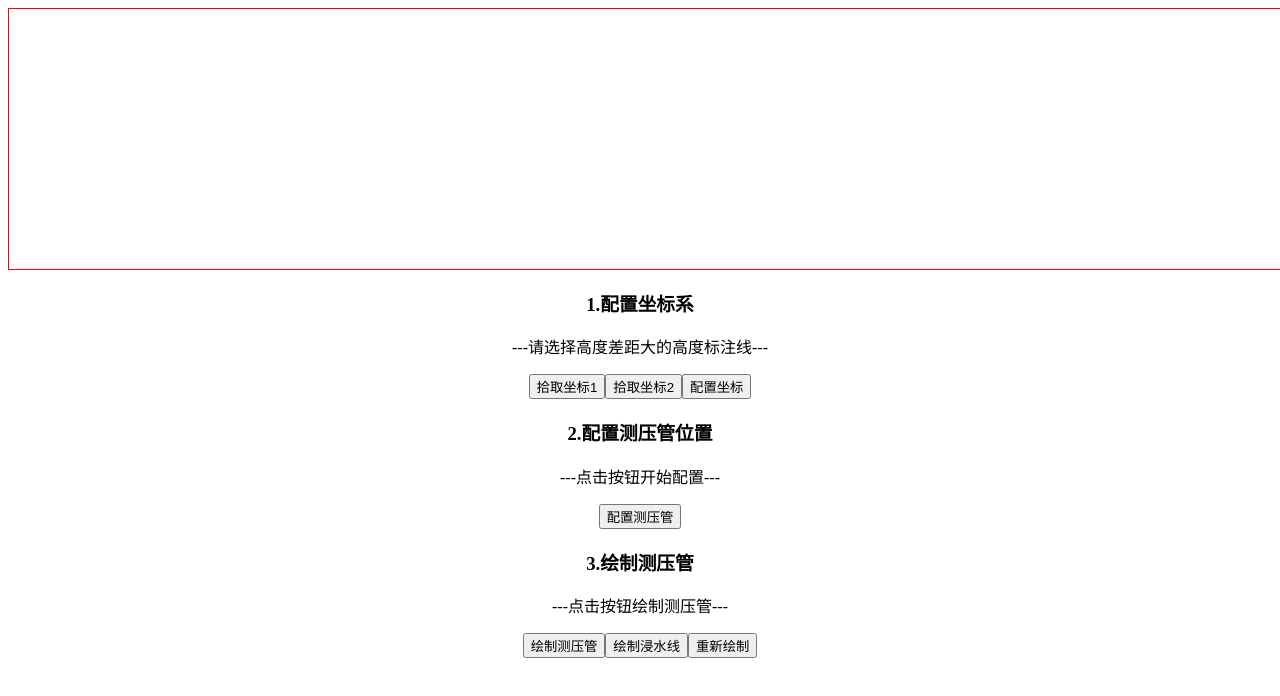
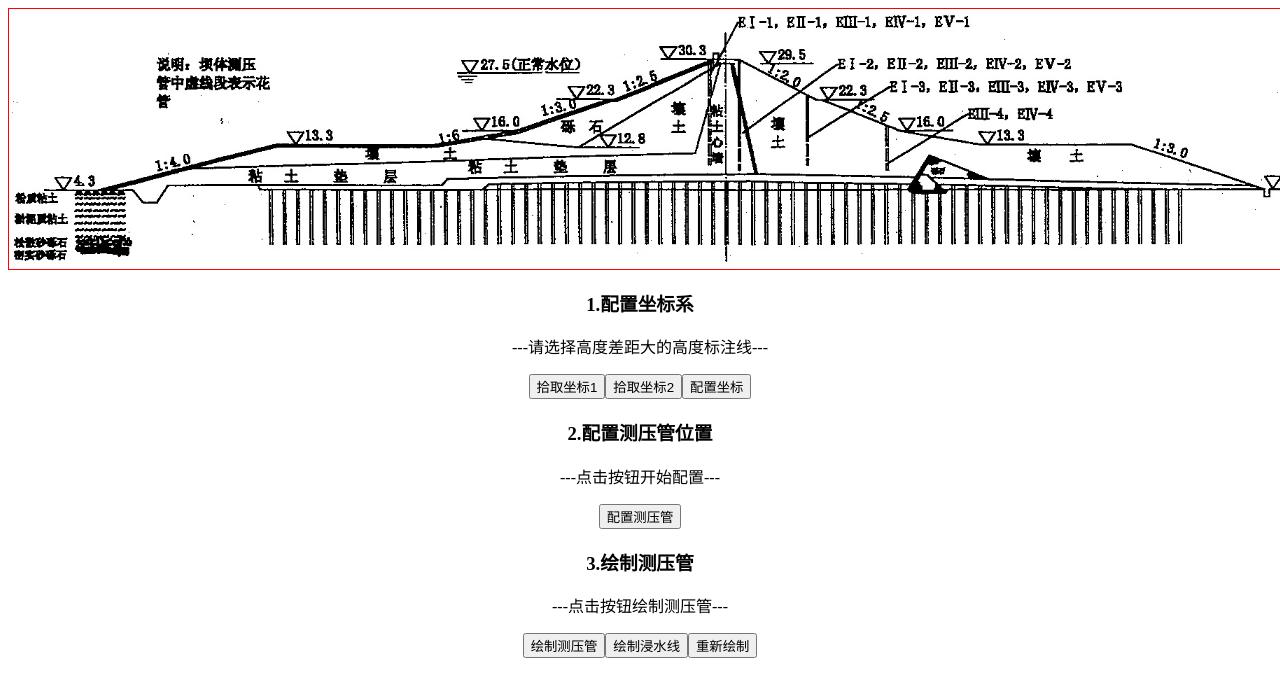
Before and after one commit to XiaoxuanLi97/Canvas, a Vue app: page / in a window 1280 px wide. Shown: the top 696 px of the page. Built offline with nearby package versions, Linux system fonts and the light colour scheme.

Commit message:
延时加载图片

```diff
--- a/src/components/test.vue
+++ b/src/components/test.vue
@@ -40,6 +40,8 @@ export default {
         id:1,
         url:'/btb.png',
       },
+
+      testUrl:'/test.jpg',
       imgScale:0.7, //canvas加载图片缩放比
 
       //配置坐标系数据
@@ -115,14 +117,19 @@ export default {
   },
 
   mounted() {
-    // this.handle()
     this.canvas = document.getElementById('canvas')
     this.ctx = this.canvas.getContext('2d')
-    // this.ctx.fillRect(0,0,100,200)
-    this.drawBackGround(this.img1.url)
-    // this.img.src = this.img1.url
-    // this.ctx.drawImage(this.img, 0, 0, 1300, 260)
-    console.log(this.img1.url)
+
+
+
+    this.img.src = this.img1.url // 设置图片源地址
+    setTimeout(()=>{
+      let w = this.img.width*this.imgScale;
+      let h = this.img.height*this.imgScale;
+      this.ctx.drawImage(this.img, 0, 0, w, h)
+    },10)
+
+    console.log(this.canvas)
   },
   methods: {
 
@@ -140,9 +147,9 @@ export default {
     drawBackGround(url) {
       this.img.src = url // 设置图片源地址
       // this.img.onload = () => {
-        let w = this.img.width*this.imgScale;
-        let h = this.img.height*this.imgScale;
-        this.ctx.drawImage(this.img, 0, 0, w, h)
+      let w = this.img.width*this.imgScale;
+      let h = this.img.height*this.imgScale;
+      this.ctx.drawImage(this.img, 0, 0, w, h)
       // }
     },
 
@@ -185,7 +192,7 @@ export default {
       this.ctx.stroke()
     },
     draw() {
-      // this.ctx.clearRect(0, 0, this.canvas.width, this.canvas.height)
+      // this.ctx.clearRect(0, 0, this.canvas2.width, this.canvas2.height)
       this.drawBackGround(this.img1.url)
       this.calOriginalRectangle(this.centerPoint)
       this.drawMagnifyingGlass()
--- a/src/main.js
+++ b/src/main.js
@@ -7,6 +7,5 @@ Vue.config.productionTip = false
 Vue.use(elementUi)
 
 new Vue({
-  el:"#app",
   render: h => h(App),
 }).$mount('#app')
```
